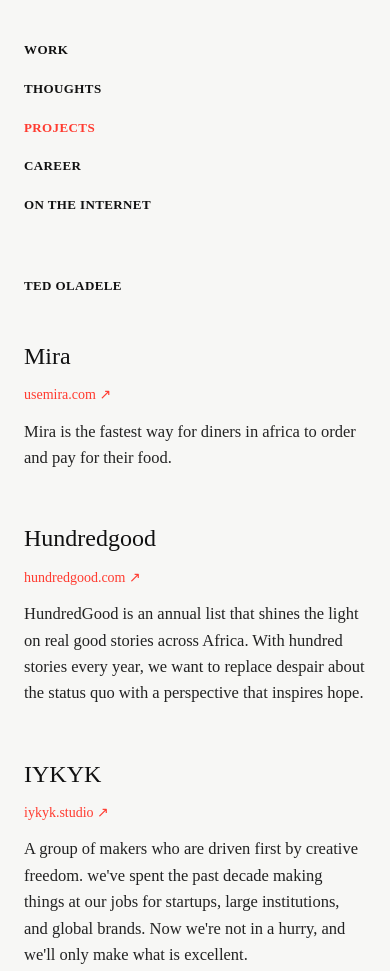
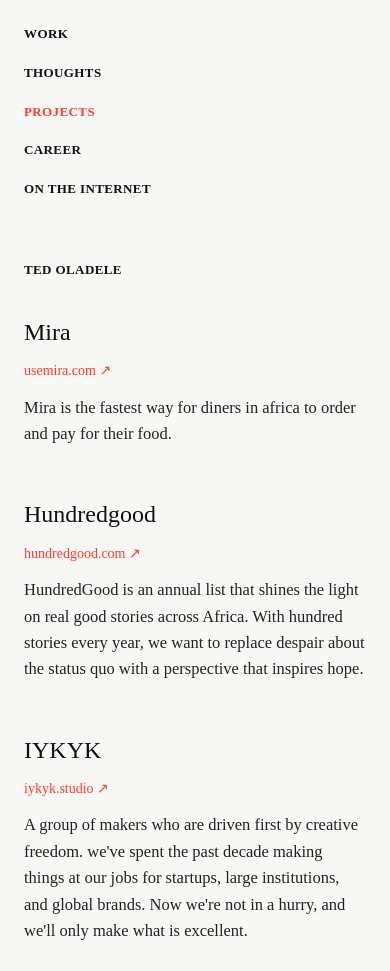
Before and after one commit to Tofa-dev/Ted-Website, a plain HTML site: page projects.html in a window 390 px wide. Shown: the top 971 px of the page. Drawn offline with Linux system fonts and the light colour scheme.

Commit message:
Update projects.html

```diff
--- a/projects.html
+++ b/projects.html
@@ -40,9 +40,10 @@
     .container {
       display: grid;
       grid-template-columns: 180px 1fr;
-      gap: 80px;
-      padding: 60px;
-      max-width: 1400px;
+      gap: 60px;
+      padding: 40px 40px 40px 40px;
+      max-width: none;
+      margin: 0;
     }
 
     /* Sidebar */
@@ -50,6 +51,7 @@
       font-size: 13px;
       font-weight: 400;
       letter-spacing: 0.03em;
+      align-self: start;
     }
 
     .sidebar nav {
@@ -72,8 +74,8 @@
 
     .sidebar-footer {
       position: fixed;
-      bottom: 40px;
-      left: 60px;
+      bottom: 24px;
+      left: 40px;
       font-size: 13px;
       font-weight: 600;
     }
@@ -81,6 +83,7 @@
     /* Content */
     .content {
       max-width: 800px;
+      margin: 0;
     }
 
     .project {
@@ -133,8 +136,8 @@
     @media (max-width: 900px) {
       .container {
         grid-template-columns: 1fr;
-        gap: 40px;
-        padding: 40px 24px;
+        gap: 32px;
+        padding: 24px;
       }
 
       .sidebar-footer {
```
